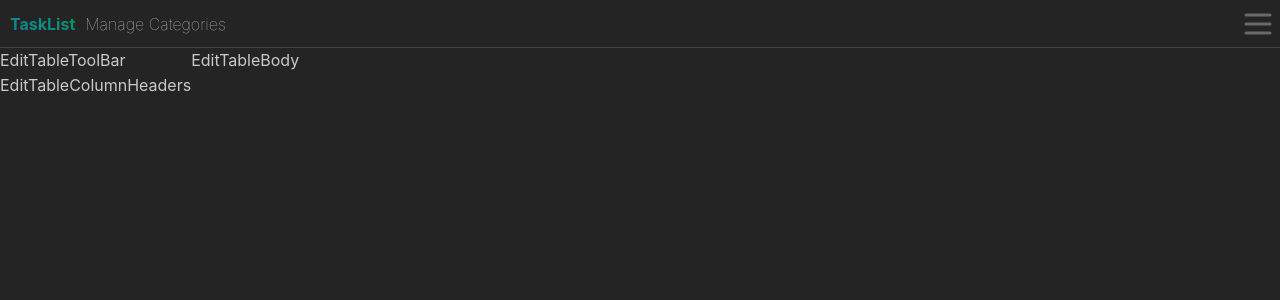
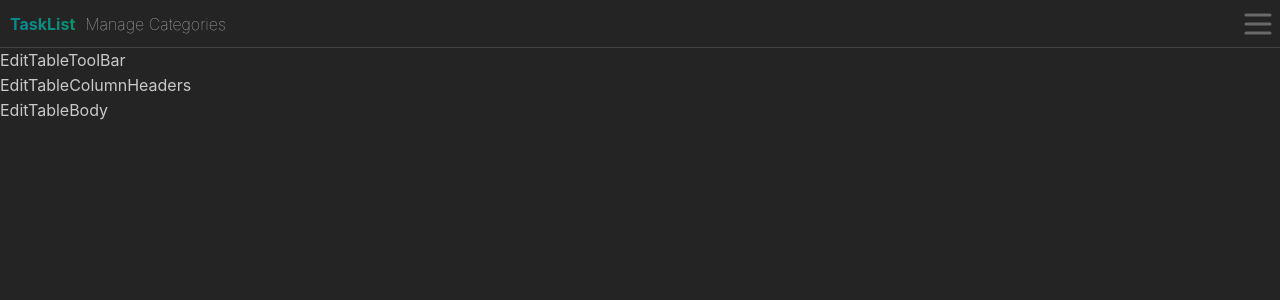
Before and after one commit to DanielSerio/nestjs-react-tasklist, a React (Vite) app in the folder client/: page /categories in a window 1280 px wide. Shown: the top 300 px of the page. Built offline with nearby package versions, Linux system fonts and the light colour scheme.

Commit message:
edit table base layout

```diff
--- a/client/src/components/edit-table/EditTable.tsx
+++ b/client/src/components/edit-table/EditTable.tsx
@@ -1,4 +1,4 @@
-import { Flex } from "@mantine/core";
+import { Box, Flex } from "@mantine/core";
 import { EditTableHeader } from "./EditTableHeader";
 import { EditTableBody } from "./EditTableBody";
 import {
@@ -9,10 +9,12 @@ import {
 export function EditTable({ endpoint }: { endpoint: EditTableEndpoint }) {
   return (
     <EditTableProvider endpoint={endpoint}>
-      <Flex>
-        <EditTableHeader />
-        <EditTableBody />
-      </Flex>
+      <Box className={`edit-table ${endpoint}`}>
+        <Flex className="edit-table-container" direction="column">
+          <EditTableHeader />
+          <EditTableBody />
+        </Flex>
+      </Box>
     </EditTableProvider>
   );
 }
--- a/client/src/components/edit-table/EditTableBody.tsx
+++ b/client/src/components/edit-table/EditTableBody.tsx
@@ -1,3 +1,9 @@
+import { Box } from "@mantine/core";
+
 export function EditTableBody() {
-  return <div>EditTableBody</div>;
+  return (
+    <Box className="edit-table-body">
+      <div>EditTableBody</div>
+    </Box>
+  );
 }
--- a/client/src/routes/categories.tsx
+++ b/client/src/routes/categories.tsx
@@ -1,6 +1,7 @@
 import { AppShellMain } from "@mantine/core";
 import { createFileRoute } from "@tanstack/react-router";
 import { EditTable } from "#components/edit-table/EditTable";
+import "../styles/export/categories.scss";
 
 export const Route = createFileRoute("/categories")({
   component: RouteComponent,
--- a/client/src/routes/statuses.tsx
+++ b/client/src/routes/statuses.tsx
@@ -1,6 +1,7 @@
 import { AppShellMain } from "@mantine/core";
 import { createFileRoute } from "@tanstack/react-router";
 import { EditTable } from "#components/edit-table/EditTable";
+import "../styles/export/statuses.scss";
 
 export const Route = createFileRoute("/statuses")({
   component: RouteComponent,
--- /dev/null
+++ b/client/src/styles/export/categories.scss
@@ -0,0 +1 @@
+@forward "../module/edit-table";
--- /dev/null
+++ b/client/src/styles/export/statuses.scss
@@ -0,0 +1 @@
+@forward "../module/edit-table";
--- /dev/null
+++ b/client/src/styles/module/edit-table/_root.scss
@@ -0,0 +1,20 @@
+main:has(.edit-table),
+.edit-table-container {
+  position: relative;
+}
+
+.edit-table {
+  position: absolute;
+  height: calc(100% - 48px); // remove header height
+  width: 100%;
+}
+
+.edit-table-container {
+  height: 100%;
+}
+
+.edit-table-body {
+  flex: 1;
+  overflow-y: auto;
+  overflow-x: hidden;
+}
--- /dev/null
+++ b/client/src/styles/module/edit-table/index.scss
@@ -0,0 +1 @@
+@forward "root";
```
